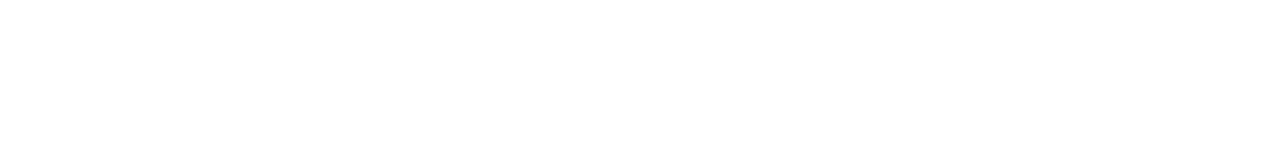
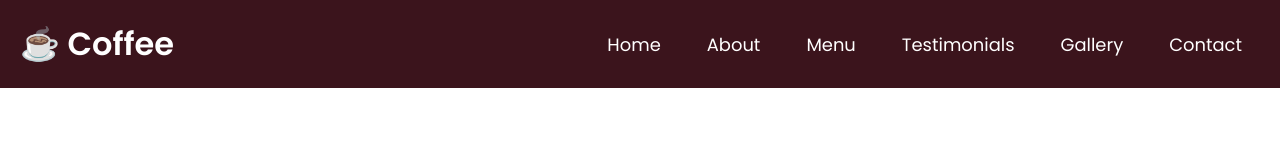
Before and after one commit to VIVEKKOYANI/Coffee-Website-in-HTML-CSS-JavaScript, a plain HTML site: page index.html in a window 1280 px wide. Drawn offline with Linux system fonts and the light colour scheme; a web font is replaced by a local one.

Commit message:
header section done

```diff
--- a/index.html
+++ b/index.html
@@ -1,12 +1,39 @@
 <!DOCTYPE html>
 <html lang="en">
-<head>
-    <meta charset="UTF-8">
-    <meta name="viewport" content="width=device-width, initial-scale=1.0">
+  <head>
+    <meta charset="UTF-8" />
+    <meta name="viewport" content="width=device-width, initial-scale=1.0" />
     <title>Coffee Website</title>
-    <link rel="stylesheet" href="style.css">
-</head>
-<body>
-
-</body>
+    <link rel="stylesheet" href="style.css" />
+  </head>
+  <body>
+    <!-- Header / Navbar -->
+    <header>
+      <nav class="navbar section-content">
+        <a href="#" class="nav-logo">
+          <h2 class="logo-text">☕ Coffee</h2>
+        </a>
+        <ul class="nav-menu">
+          <li class="nav-item">
+            <a href="#" class="nav-link">Home</a>
+          </li>
+          <li class="nav-item">
+            <a href="#" class="nav-link">About</a>
+          </li>
+          <li class="nav-item">
+            <a href="#" class="nav-link">Menu</a>
+          </li>
+          <li class="nav-item">
+            <a href="#" class="nav-link">Testimonials</a>
+          </li>
+          <li class="nav-item">
+            <a href="#" class="nav-link">Gallery</a>
+          </li>
+          <li class="nav-item">
+            <a href="#" class="nav-link">Contact</a>
+          </li>
+        </ul>
+      </nav>
+    </header>
+  </body>
 </html>
--- a/style.css
+++ b/style.css
@@ -0,0 +1,103 @@
+/* Importing Google fonts */
+@import url('https://fonts.googleapis.com/css2?family=Miniver&family=Poppins:ital,wght@0,400;0,500;0,600;0,700;1,400&display=swap');
+
+:root {
+    /* Color */
+    --white-color: #fff;
+    --dark-color: #252525;
+    --primary-color: #3b141c;
+    --secondary-color: #f3961c;
+    --light-pink-color: #faf4f5;
+    --medium-gray-color: #ccc;
+
+    /* Font size */
+    --font-size-s: 0.9rem;
+    --font-size-n: 1rem;
+    --font-size-m: 1.12rem;
+    --font-size-l: 1.5rem;
+    --font-size-xl: 2rem;
+    --font-size-xxl: 2.3rem;
+
+    /* Font weight */
+    --font-weight-normal: 400;
+    --font-weight-medium: 500;
+    --font-weight-semibold: 600;
+    --font-weight-bold: 700;
+
+    /* Border redius */
+    --border-radius-s: 8px;
+    --border-radius-m: 30px;
+    --border-radius-circle: 50%;
+
+    /* Site max width */
+    --site-max-width: 1300px;
+}
+
+* {
+    margin: 0;
+    padding: 0;
+    box-sizing: border-box;
+    font-family: "Poppins", sans-serif;
+}
+
+/* Stylings for whole site */
+ul {
+    list-style: none;
+}
+
+a {
+    text-decoration: none;
+}
+
+button {
+    cursor: pointer;
+    border: none;
+    background: none;
+}
+
+img {
+    width: 100%;
+}
+
+.section-content{
+    margin: 0 auto;
+    padding: 0 20px;
+    max-width: var(--site-max-width);
+}
+
+/* Navbar styling */
+
+header {
+    background-color: var(--primary-color);
+}
+
+header .navbar {
+    display: flex;
+    padding: 20px;
+    align-items: center;
+    justify-content: space-between;
+}
+
+.navbar .nav-logo .logo-text {
+    color: var(--white-color);
+    font-size: var(--font-size-xl);
+    font-weight: var(--font-weight-semibold);
+}
+
+.navbar .nav-menu {
+    display: flex;
+    gap: 10px;
+}
+
+.navbar .nav-menu .nav-link {
+    padding: 10px 18px;
+    color: var(--white-color);
+    font-size: var(--font-size-m);
+    border-radius: var(--border-radius-m);
+    transition: 0.3s ease;
+}
+
+.navbar .nav-menu .nav-link:hover {
+    color: var(--primary-color);
+    background: var(--secondary-color);
+}
```
